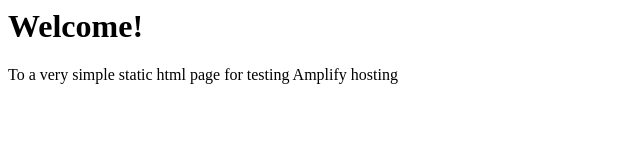
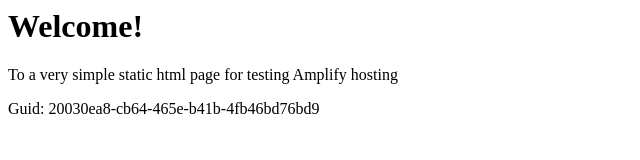
Before and after one commit to aws-aemilia-mxp/Github-PR-Commit-Integration-Test-DoNotTouch-v0-prod-eu-south-1, a website: page src/index.html in a window 1280 px wide. Shown: the whole page, without its empty margins (0-640 px from the left). Drawn offline with Linux system fonts and the light colour scheme.

Commit message:
commit from integ tests

```diff
--- a/src/index.html
+++ b/src/index.html
@@ -1,3 +1,5 @@
+
+
 <html lang="en">
 
 <head>
@@ -10,6 +12,6 @@
 <body>
     <h1>Welcome!</h1>
     <p>To a very simple static html page for testing Amplify hosting</p>
-</body>
+    <p>Guid: 20030ea8-cb64-465e-b41b-4fb46bd76bd9</p></body>
 
 </html>
```
